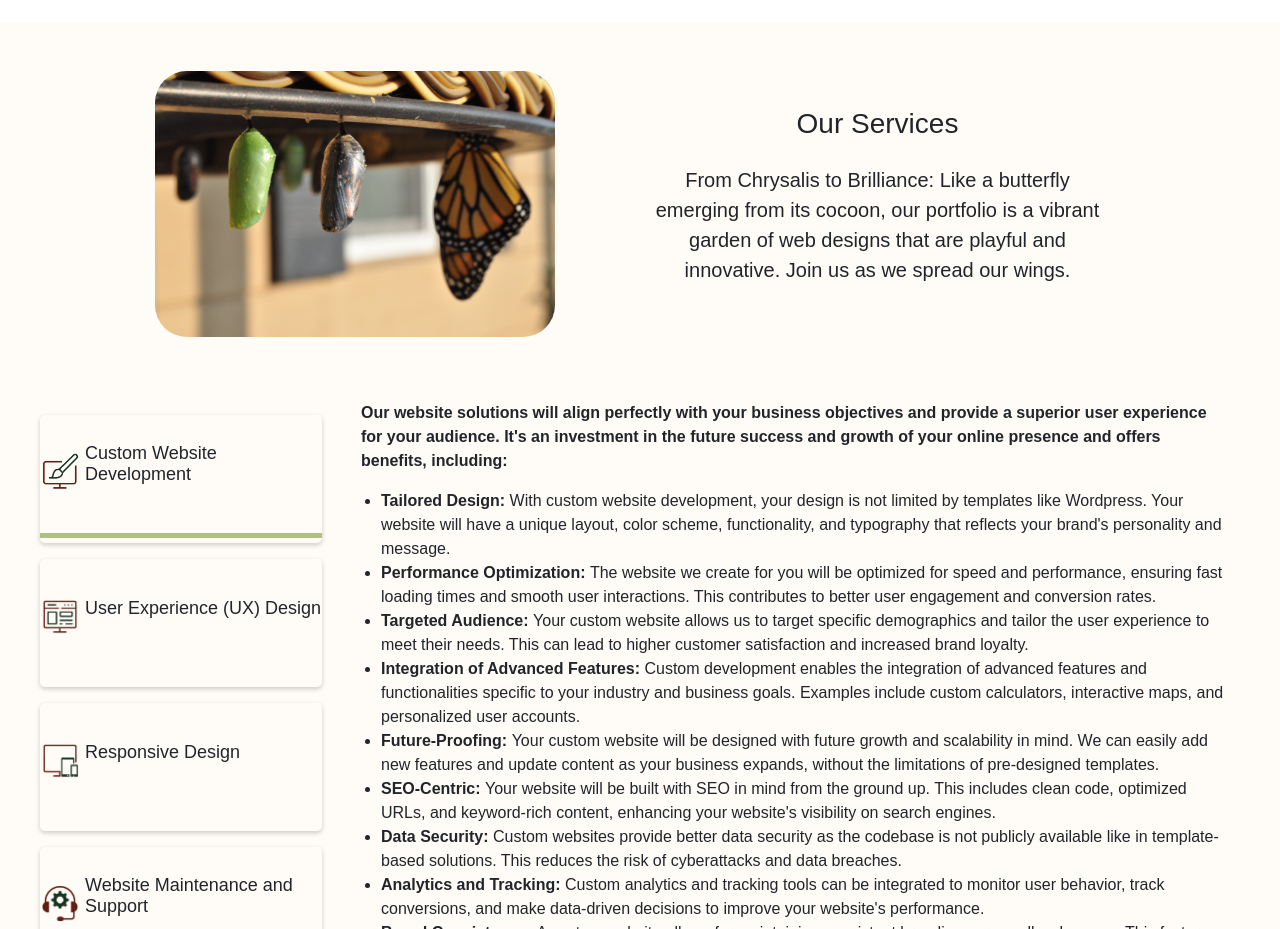
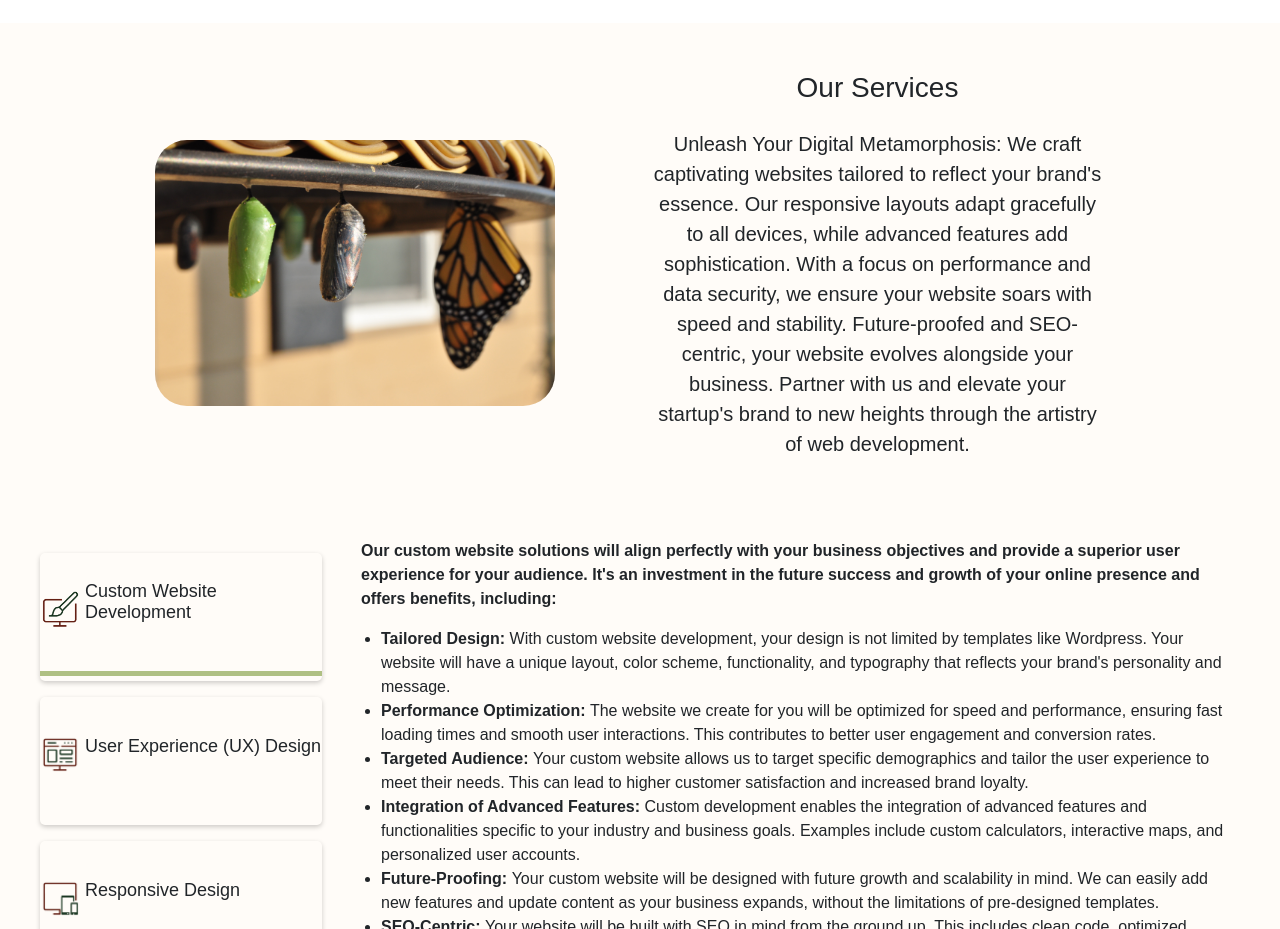
Before and after one commit to jimfalzone/bepositivelyvisible, a plain HTML site: page index.html in a window 1280 px wide. Shown: the part 860-1789 px from the top of the page. Drawn offline with nearby package versions, Linux system fonts and the light colour scheme.

Commit message:
create services summary

```diff
--- a/index.html
+++ b/index.html
@@ -16,7 +16,8 @@
         <nav class="navbar navbar-expand-lg navbar-light bg-light fixed-top shadow">
             <div class="container-fluid">
                 <a href="#hero-section">
-                    <img loading="lazy" src="images/cocoon.png" class="logo-image small-image ms-5" alt="butterfly cocoon" />
+                    <img loading="lazy" src="images/cocoon.png" class="logo-image small-image ms-5"
+                        alt="butterfly cocoon" />
                 </a>
                 <a class="navbar-brand p-3" href="#hero-section">Be Positively Visible</a>
                 <button class="navbar-toggler" type="button" data-bs-toggle="collapse" data-bs-target="#navbarNav"
@@ -104,9 +105,14 @@
                 <div class="col-lg-5 col-md-5 order-md-2">
                     <h1 class="fw-light mb-4">Our Services</h1>
                     <p class="lead text-body-secondary">
-                        From Chrysalis to Brilliance: Like a butterfly emerging from its cocoon, our portfolio is a
-                        vibrant
-                        garden of web designs that are playful and innovative. Join us as we spread our wings.
+                        Unleash Your Digital Metamorphosis: We craft captivating websites tailored to reflect your
+                        brand's essence. Our
+                        responsive layouts adapt gracefully to all devices, while advanced features add sophistication.
+                        With a focus on
+                        performance and data security, we ensure your website soars with speed and stability.
+                        Future-proofed and SEO-centric,
+                        your website evolves alongside your business.  Partner with us and
+                        elevate your startup's brand to new heights through the artistry of web development.
                     </p>
                 </div>
             </div>
@@ -139,7 +145,7 @@
                 <div class="col-lg-9 col-md-9 col-sm-9 col-xs-12 mt-3" id="content">
                     <!-- Content for point1 -->
                     <div class="tab-content" id="content-point1">
-                        <p><strong>Our website solutions will align perfectly with your business objectives and
+                        <p><strong>Our custom website solutions will align perfectly with your business objectives and
                                 provide a
                                 superior user experience for your audience. It's an investment in the future success and
                                 growth
```
